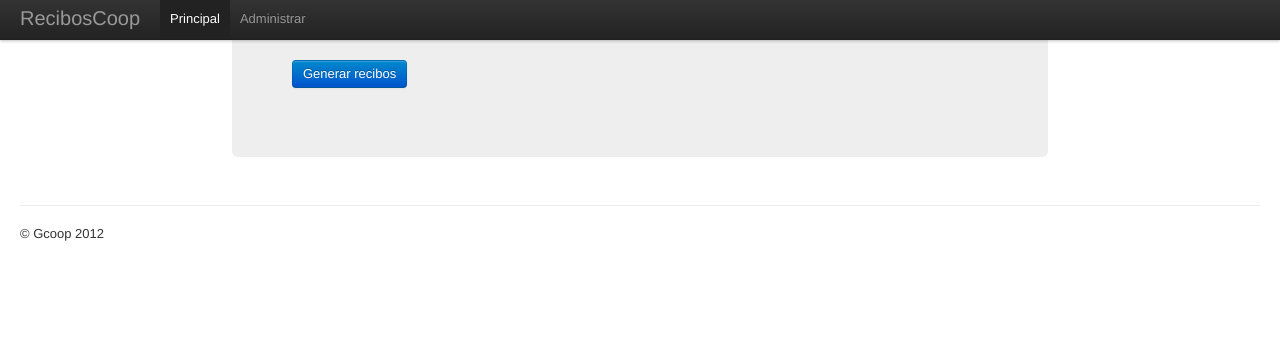
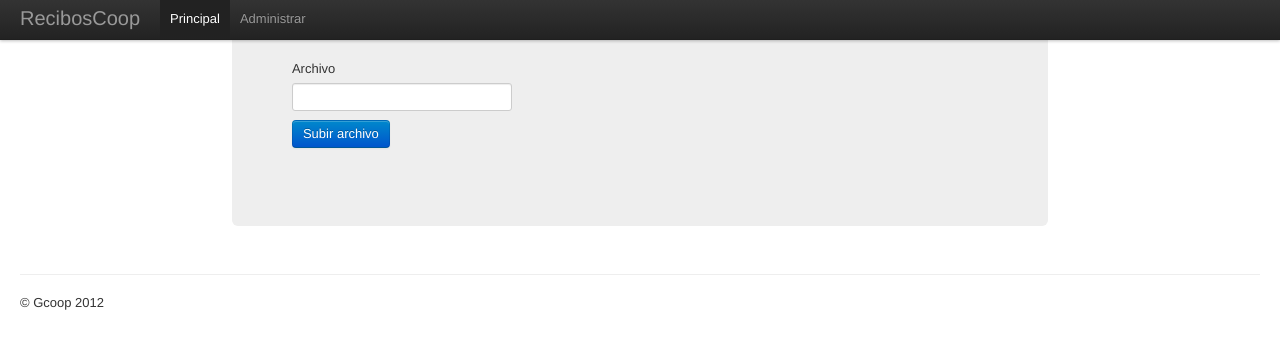
Before and after one commit to gcoop-libre/RecibosCoop, a Flask app: template templates/principal.html in a window 1280 px wide. Shown: the top 349 px of the page. Run offline with Flask 2, Linux system fonts and the light colour scheme; the template is opened without the code that fills it, so the values that code supplies are empty, except form fields; form fields are guessed from the names that the template uses.

Commit message:
Agregando el formulario de procesamiento de archivos.

```diff
--- a/app.py
+++ b/app.py
@@ -1,8 +1,12 @@
 from flask import Flask
 from flask import render_template
+from flask import redirect
+from flask import url_for
 from flask_peewee.auth import Auth
 from flask_peewee.db import Database
 from flask_peewee.admin import Admin
+from werkzeug import secure_filename
+
 from pdf import to_pdf
 
 app = Flask(__name__)
@@ -14,10 +18,23 @@ admin = Admin(app, auth)
 
 
 import models
+import forms
 
-@app.route("/")
+@app.route("/", methods=("GET", "POST"))
 def principal():
-    return render_template("principal.html")
+    form = forms.EntradaForm(csrf_enabled=False)
+
+    if form.validate_on_submit():
+        filename = secure_filename(form.data['archivo'].filename)
+        # filename tiene la ruta al archivo completo
+        # redirect
+
+    return render_template("principal.html", form=form)
+
+@app.route("/procesar")
+def procesar():
+
+    pass
 
 @app.route("/to_pdf")
 @to_pdf
--- /dev/null
+++ b/forms.py
@@ -0,0 +1,4 @@
+from flaskext.wtf import Form, FileField
+
+class EntradaForm(Form):
+   archivo = FileField("Archivo")
--- /dev/null
+++ b/models.py
@@ -0,0 +1,5 @@
+from peewee import *
+from app import db
+
+class Retiro(db.Model):
+    monto = IntegerField()
--- a/templates/principal.html
+++ b/templates/principal.html
@@ -38,7 +38,13 @@
         </div><!--/span-->
         <div class="span8">
           <div class="hero-unit">
-            <p><a class="btn btn-primary">Generar recibos</a></p>
+
+          <form action="/" method="POST" enctype="multipart/form-data">
+              {{ form.csrf }}
+              {{ form.archivo.label }} {{ form.archivo(size=20) }}
+              <p/>
+              <input class='btn btn-primary' type='submit' value='Subir archivo'/>
+          </form>
           </div>
           <div class="row-fluid"></div><!--/row-->
         </div><!--/span-->
```
